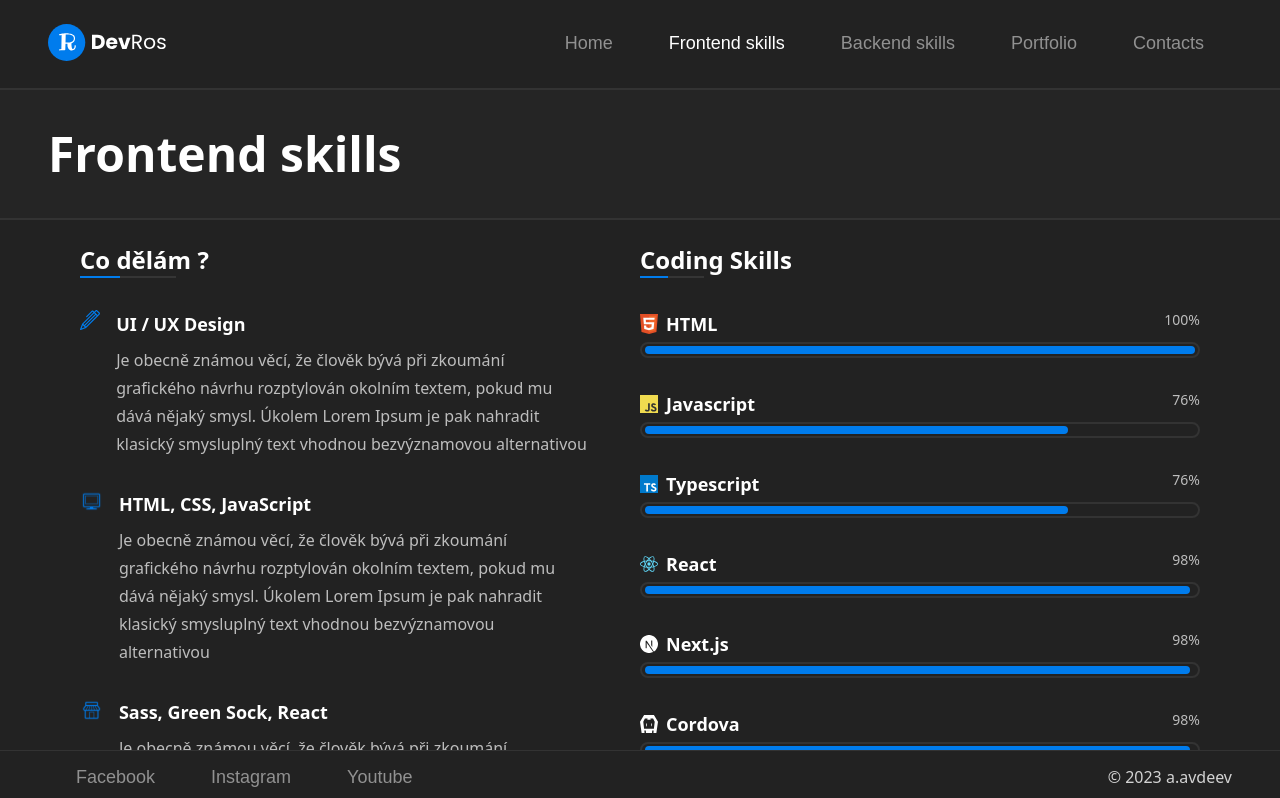
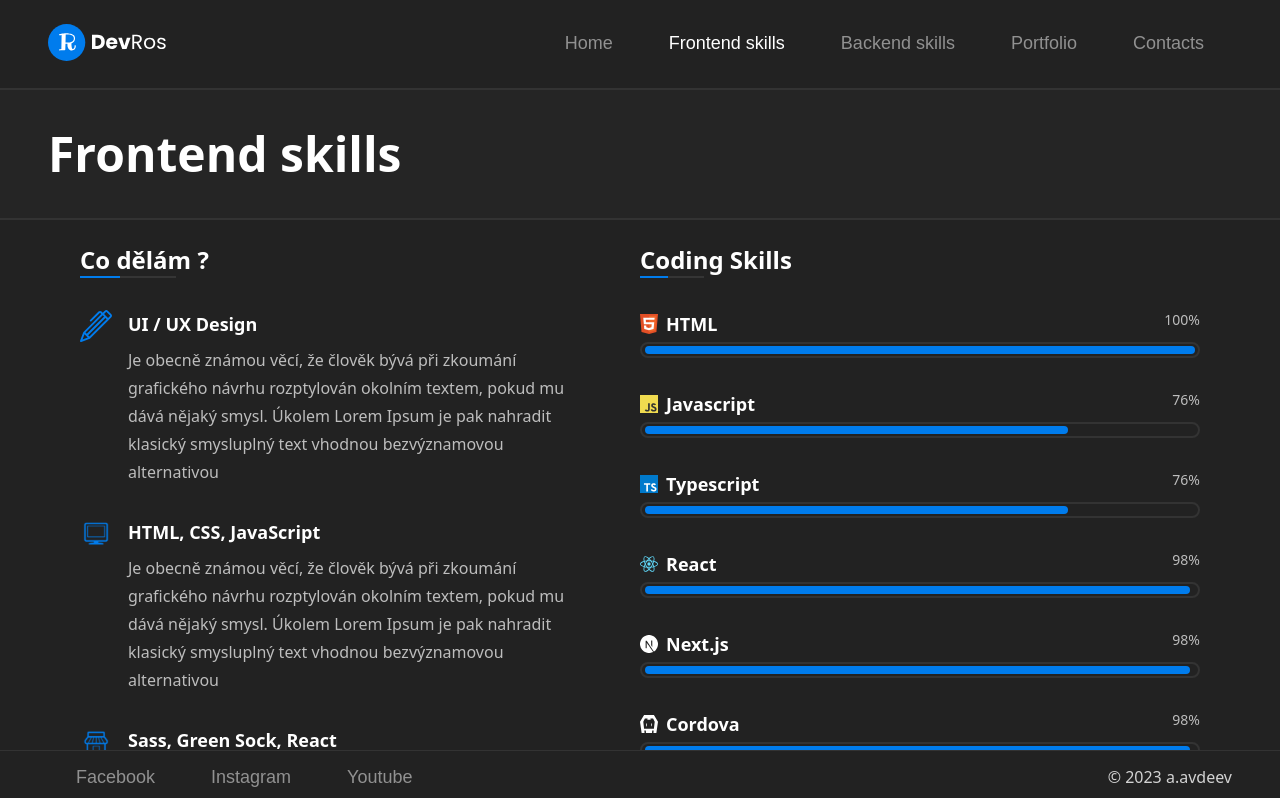
Before and after one commit to AndreyAvdeev/a.avdeev.github.io, a Next.js app: page /skills-front in a window 1280 px wide. Shown: the top 798 px of the page. Built offline with nearby package versions, Linux system fonts and the light colour scheme.

Commit message:
Fix
skills icons

```diff
--- a/app/skills-back/page.tsx
+++ b/app/skills-back/page.tsx
@@ -23,11 +23,11 @@ export default function BackSkills() {
           <div className="flex my-8 mr-8">
             <div className="flex mr-4">
               <Image
-                className="self-start"
+                className="self-start max-w-max"
                 src={penIcon}
                 alt="logo"
-                height={72}
-                width={72}
+                height={32}
+                width={32}
               />
             </div>
             <div>
@@ -43,11 +43,11 @@ export default function BackSkills() {
           <div className="flex my-8 mr-8">
             <div className="flex mr-4">
               <Image
-                className="self-start"
+                className="self-start max-w-max"
                 src={monitorIcon}
                 alt="logo"
-                height={82}
-                width={82}
+                height={32}
+                width={32}
               />
             </div>
             <div>
--- a/app/skills-front/page.tsx
+++ b/app/skills-front/page.tsx
@@ -23,13 +23,13 @@ export default function FrontSkills() {
           </h2>
           <div className="h-0.5 bg-gray-450 w-24 before:content-[''] before:block before:h-0.5 before:w-10 before:bg-blue"></div>
           <div className="flex my-8 mr-8">
-            <div className="flex mr-4">
+            <div className="flex mr-4 max-w-min">
               <Image
-                className="self-start"
+                className="self-start max-w-max"
                 src={penIcon}
                 alt="logo"
-                height={72}
-                width={72}
+                height={32}
+                width={32}
               />
             </div>
             <div>
@@ -45,11 +45,11 @@ export default function FrontSkills() {
           <div className="flex my-8 mr-8">
             <div className="flex mr-4">
               <Image
-                className="self-start"
+                className="self-start max-w-max"
                 src={monitorIcon}
                 alt="logo"
-                height={82}
-                width={82}
+                height={32}
+                width={32}
               />
             </div>
             <div>
@@ -67,11 +67,11 @@ export default function FrontSkills() {
           <div className="flex my-8 mr-8">
             <div className="flex mr-4">
               <Image
-                className="self-start"
+                className="self-start max-w-max"
                 src={homeIcon}
                 alt="logo"
-                height={82}
-                width={82}
+                height={32}
+                width={32}
               />
             </div>
             <div>
```
